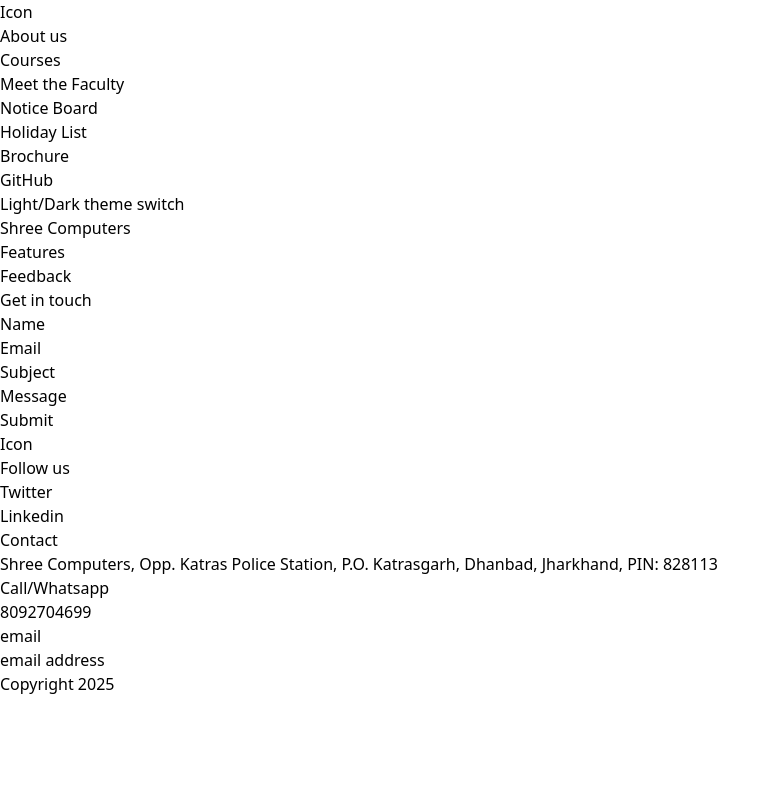
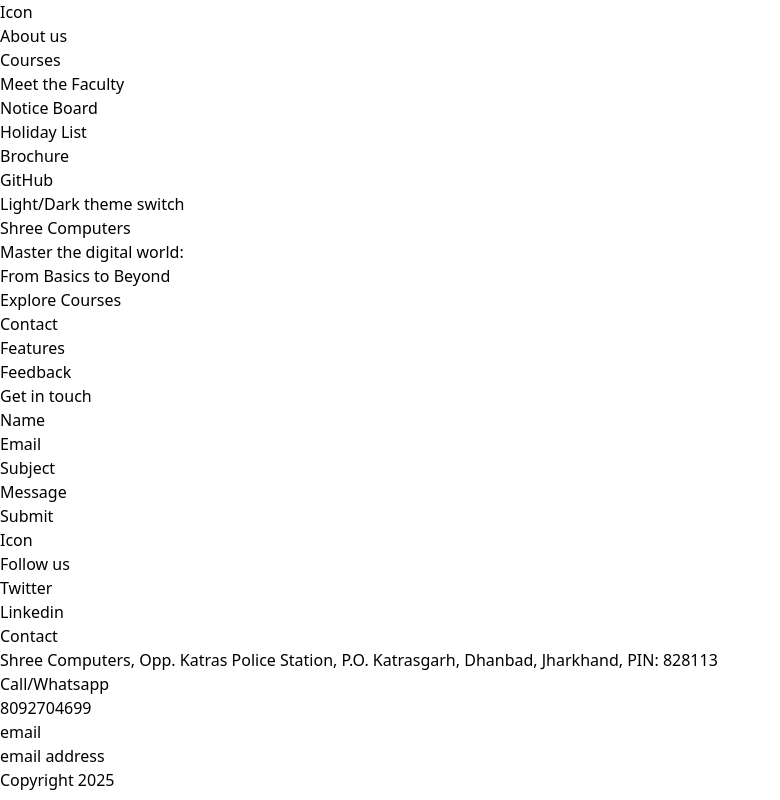
Before and after one commit to ManishaBose/shree-computers, a Next.js app: page / in a window 1280 px wide. Shown: the whole page, without its empty margins (0-780 px from the left). Built offline with nearby package versions, Linux system fonts and the light colour scheme.

Commit message:
Add content in the hero section

```diff
--- a/components/Hero.tsx
+++ b/components/Hero.tsx
@@ -1,3 +1,11 @@
 export default function Hero() {
-  return <div>Shree Computers</div>;
+  return (
+    <div>
+      <div>Shree Computers</div>
+      <div>Master the digital world:</div>
+      <div>From Basics to Beyond</div>
+      <div>Explore Courses</div>
+      <div>Contact</div>
+    </div>
+  );
 }
```
